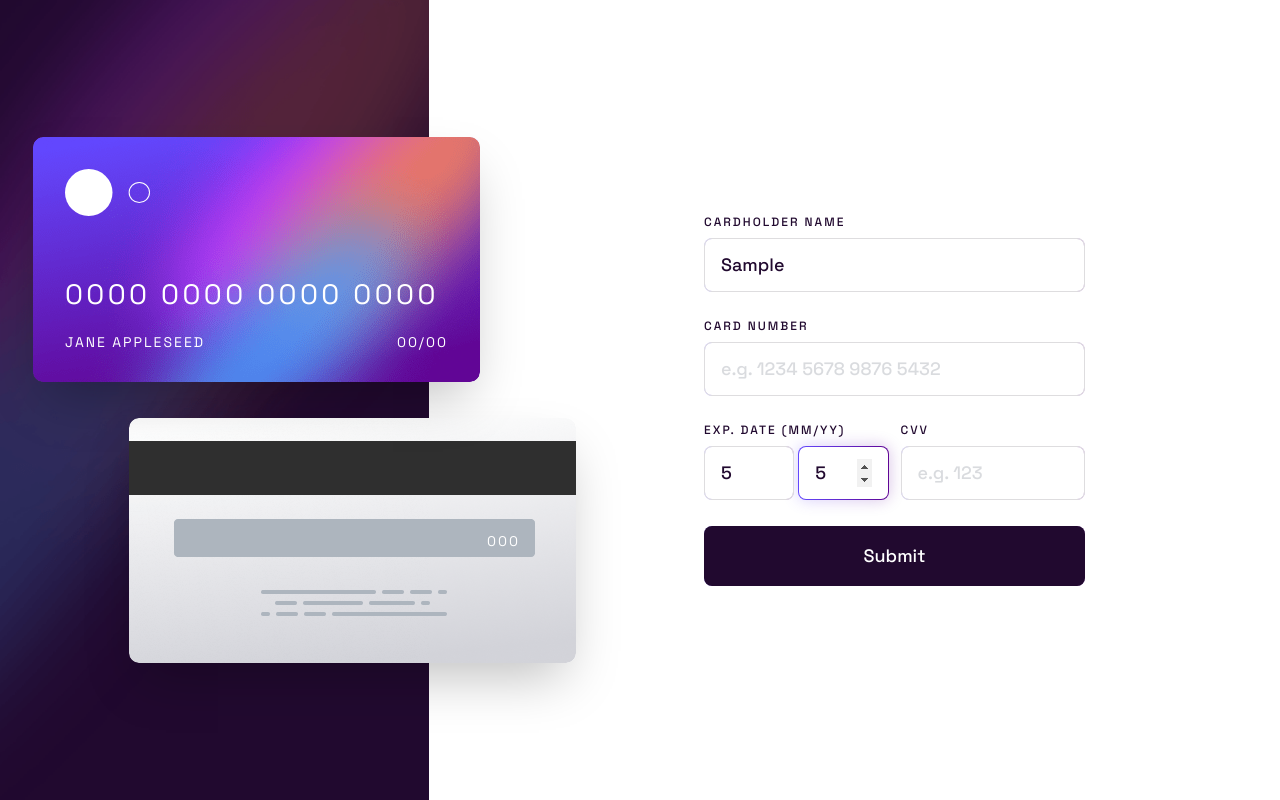
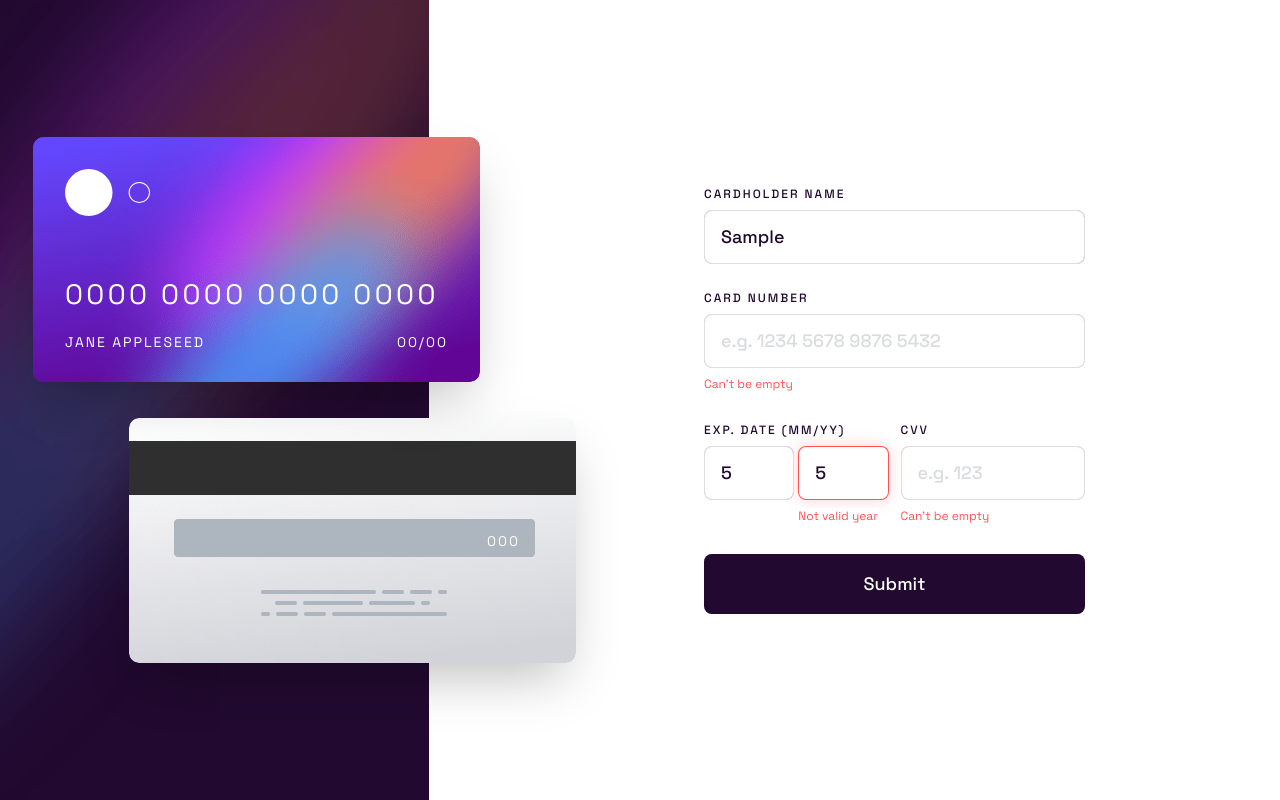
Before and after one commit to solvman/interactive-card-details-form-main, a Next.js app: page / in a window 1280 px wide. Both pictures are taken after typing "Sample", "Sample", "5", "5", "Sample" into the empty fields and a click on the button "Submit". Built offline with nearby package versions, Linux system fonts and the light colour scheme.

Commit message:
chore: Thank you added

```diff
--- a/app/globals.css
+++ b/app/globals.css
@@ -18,6 +18,11 @@
     @apply rounded-lg border border-secondary-100 bg-clip-padding px-4 py-3 text-lg font-medium text-primary placeholder:opacity-25 hover:border-transparent focus:border-transparent focus:outline-none focus:ring-0 focus-visible:border-transparent;
   }
 
+  input[type="number"]::-webkit-inner-spin-button,
+  input[type="number"]::-webkit-outer-spin-button {
+    -webkit-appearance: none;
+  }
+
   .wrapper {
     @apply mx-auto max-w-2xl px-4;
   }
--- a/app/page.tsx
+++ b/app/page.tsx
@@ -1,10 +1,11 @@
 "use client";
 
 import { useState } from "react";
-import { useForm, Controller } from "react-hook-form";
+import { useForm, Controller, set } from "react-hook-form";
 import Image from "next/image";
 
 import imageCardLogo from "@/public/images/card-logo.svg";
+import imageComplete from "@/public/images/icon-complete.svg";
 import TextInput from "@/components/TextInput";
 import { formatToCardNumber, formatToCVV } from "@/utils/utils";
 
@@ -18,29 +19,35 @@ type formDataType = {
   cvv: string;
 };
 
+const defaultCardData: formDataType = {
+  name: "Jane Appleseed",
+  cardNumber: "0000 0000 0000 0000",
+  expMonth: "00",
+  expYear: "00",
+  cvv: "000",
+};
+
 export default function Home() {
   const {
     register,
     handleSubmit,
     control,
+    reset,
     formState: { errors },
-  } = useForm<formDataType>({
-    defaultValues: {
-      name: "",
-      cardNumber: "",
-      expMonth: "",
-      expYear: "",
-      cvv: "",
-    },
-  });
+  } = useForm<formDataType>();
 
-  const [cardNumber, setCardNumber] = useState("0000 0000 0000 0000");
-  const [name, setName] = useState("Jane Appleseed");
-  const [expMonth, setExpMonth] = useState("00");
-  const [expYear, setExpYear] = useState("00");
+  const [cardData, setCardData] = useState<formDataType>(defaultCardData);
+  const [isSubmitted, setIsSubmitted] = useState(false);
 
   function onSubmit(data: formDataType) {
-    console.log(data);
+    setCardData(data);
+    setIsSubmitted(true);
+  }
+
+  function onContinue() {
+    reset();
+    setCardData(defaultCardData);
+    setIsSubmitted(false);
   }
 
   return (
@@ -49,7 +56,7 @@ export default function Home() {
         <div className="wrapper lg:flex lg:h-full lg:flex-col-reverse lg:items-end lg:justify-center lg:gap-9 lg:px-0">
           <div className="card relative ml-auto bg-card-back">
             <p className="lg absolute right-10 top-1/2 -translate-y-1/2 text-[0.5625rem] text-inverted lg:right-14 lg:text-[0.875rem] lg:tracking-[2px]">
-              000
+              {cardData.cvv}
             </p>
           </div>
           <div className="card relative -top-16 bg-card-front p-5 text-inverted shadow-2xl lg:top-0 lg:mr-24 lg:p-8">
@@ -61,12 +68,12 @@ export default function Home() {
               className="mb-9 lg:mb-16 lg:h-[47px] lg:w-[85px]"
             />
             <p className="text-lg lg:mb-6 lg:text-[1.75rem] lg:tracking-[3.422px]">
-              {cardNumber}
+              {cardData.cardNumber}
             </p>
             <div className="flex flex-row text-[0.5625rem] lg:text-sm lg:tracking-[2px]">
-              <p className="uppercase">{name}</p>
+              <p className="uppercase">{cardData.name}</p>
               <p className="ml-auto">
-                {expMonth}/{expYear}
+                {cardData.expMonth}/{cardData.expYear}
               </p>
             </div>
           </div>
@@ -74,6 +81,27 @@ export default function Home() {
       </section>
       <section className="relative pb-11 pt-1 lg:h-full lg:w-1/2 lg:p-0">
         <div className="wrapper lg:mx-0 lg:flex lg:h-full lg:max-w-[381px] lg:flex-col lg:items-start lg:justify-center lg:px-0">
+          {isSubmitted ? (
+            <div className="flex w-full flex-col items-center justify-center">
+              <Image
+                src={imageComplete}
+                alt=""
+                aria-hidden
+                width={80}
+                height={80}
+                className="mb-9"
+              />
+              <h3 className="mb-4 text-[28px] font-medium uppercase tracking-[3.422px] text-primary">
+                Thank you!
+              </h3>
+              <p className="mb-12 text-lg text-secondary-200">
+                We&apos;ve added your credit card detail
+              </p>
+              <button onClick={onContinue} className="btn-primary w-full">
+                Continue
+              </button>
+            </div>
+          ) : (
             <form onSubmit={handleSubmit(onSubmit)}>
               <div className="flex flex-col gap-5 lg:gap-[26px]">
                 <div>
@@ -85,6 +113,7 @@ export default function Home() {
                     id="name"
                     placeholder="e.g. Jane Appleseed"
                     {...register("name", { required: ERROR_REQUIRED })}
+                    error={errors.name?.message}
                   />
                 </div>
                 <div>
@@ -109,12 +138,13 @@ export default function Home() {
                             onChange(formatToCardNumber(event.target.value))
                           }
                           placeholder="e.g. 1234 5678 9876 5432"
+                          error={errors.cardNumber?.message}
                         />
                       );
                     }}
                   />
                 </div>
-              <div className="flex flex-row gap-3">
+                <div className="flex flex-row items-start gap-3">
                   <div className="flex w-1/2 flex-col">
                     <label htmlFor="exp-month" className="label basis-full">
                       <span>Exp. date (MM/YY)</span>
@@ -126,9 +156,10 @@ export default function Home() {
                         placeholder="MM"
                         {...register("expMonth", {
                           required: ERROR_REQUIRED,
-                        min: { value: 1, message: "Not valid month" },
-                        max: { value: 12, message: "Not valid month" },
+                          min: { value: 1, message: "Not valid" },
+                          max: { value: 12, message: "Not valid" },
                         })}
+                        error={errors.expMonth?.message}
                       />
                       <TextInput
                         type="number"
@@ -138,6 +169,7 @@ export default function Home() {
                           required: ERROR_REQUIRED,
                           min: { value: 24, message: "Not valid year" },
                         })}
+                        error={errors.expYear?.message}
                       />
                     </div>
                   </div>
@@ -150,7 +182,10 @@ export default function Home() {
                       name="cvv"
                       rules={{
                         required: ERROR_REQUIRED,
-                      minLength: { value: 3, message: "Must be valid number" },
+                        minLength: {
+                          value: 3,
+                          message: "Must be valid number",
+                        },
                       }}
                       render={({ field: { value, onChange, ref } }) => {
                         return (
@@ -163,6 +198,7 @@ export default function Home() {
                               onChange(formatToCVV(event.target.value));
                             }}
                             placeholder="e.g. 123"
+                            error={errors.cvv?.message}
                           />
                         );
                       }}
@@ -174,6 +210,7 @@ export default function Home() {
                 </button>
               </div>
             </form>
+          )}
         </div>
       </section>
     </main>
--- a/components/TextInput.tsx
+++ b/components/TextInput.tsx
@@ -1,19 +1,43 @@
 import { forwardRef, InputHTMLAttributes, Ref } from "react";
+import { cn } from "@/utils/utils";
 
 type TextInputProsType = Omit<
   InputHTMLAttributes<HTMLInputElement>,
   "className"
->;
+> & {
+  error?: string;
+};
 
 const TextInput = forwardRef(function TextInput(
-  { ...props }: TextInputProsType,
+  { error, ...props }: TextInputProsType,
   ref: Ref<HTMLInputElement>,
 ) {
   return (
-    <div className="group relative rounded-lg">
-      <input {...props} className="peer w-full" ref={ref} />
-      <div className="absolute inset-0 -z-10 rounded-lg bg-gradient-1 opacity-0 transition-opacity duration-200 group-focus-within:opacity-100 group-hover:opacity-100"></div>
-      <div className="absolute inset-0 -z-20 rounded-lg bg-gradient-1 opacity-25 transition duration-200 peer-focus:blur"></div>
+    <div>
+      <div className="group relative rounded-lg">
+        <input {...props} className="peer w-full" ref={ref} />
+        <div
+          className={cn(
+            "absolute inset-0 -z-10 rounded-lg bg-gradient-1 opacity-0 transition-opacity duration-200 group-focus-within:opacity-100 group-hover:opacity-100",
+            {
+              "bg-error": error,
+            },
+          )}
+        ></div>
+        <div
+          className={cn(
+            "absolute inset-0 -z-20 rounded-lg bg-gradient-1 opacity-25 transition duration-200 peer-focus:blur",
+            {
+              "bg-error": error,
+            },
+          )}
+        ></div>
+      </div>
+      {error && (
+        <em className="relative bg-primary text-xs not-italic text-error">
+          {error}
+        </em>
+      )}
     </div>
   );
 });
--- a/package.json
+++ b/package.json
@@ -9,10 +9,12 @@
     "lint": "next lint"
   },
   "dependencies": {
+    "clsx": "^2.1.1",
     "next": "14.2.5",
     "react": "^18",
     "react-dom": "^18",
-    "react-hook-form": "^7.53.0"
+    "react-hook-form": "^7.53.0",
+    "tailwind-merge": "^2.5.2"
   },
   "devDependencies": {
     "@tailwindcss/forms": "^0.5.7",
--- a/tailwind.config.ts
+++ b/tailwind.config.ts
@@ -32,7 +32,7 @@ const config: Config = {
           100: "hsla(var(--color-site-2-1))",
           200: "hsla(var(--color-site-2-2))",
         },
-        error: "hsla(var(--color-site-error))",
+        error: "hsla(var(--color-error))",
       },
     },
   },
--- a/utils/utils.ts
+++ b/utils/utils.ts
@@ -1,3 +1,6 @@
+import { twMerge } from "tailwind-merge";
+import { clsx, ClassArray } from "clsx";
+
 const addSpace = (value: string) => value.replace(/\d{4}(?=.)/g, "$& ");
 const removeNonNumeric = (value: string) => value.replace(/[^0-9]/g, "");
 
@@ -8,3 +11,7 @@ export function formatToCardNumber(value: string) {
 export function formatToCVV(value: string) {
   return removeNonNumeric(value).substring(0, 3);
 }
+
+export function cn(...inputs: ClassArray) {
+  return twMerge(clsx(inputs));
+}
```
Also changed, not shown: 1 other file (tests, documents, lock files or other folders). Lines whose indentation alone changed are shown as unchanged.
